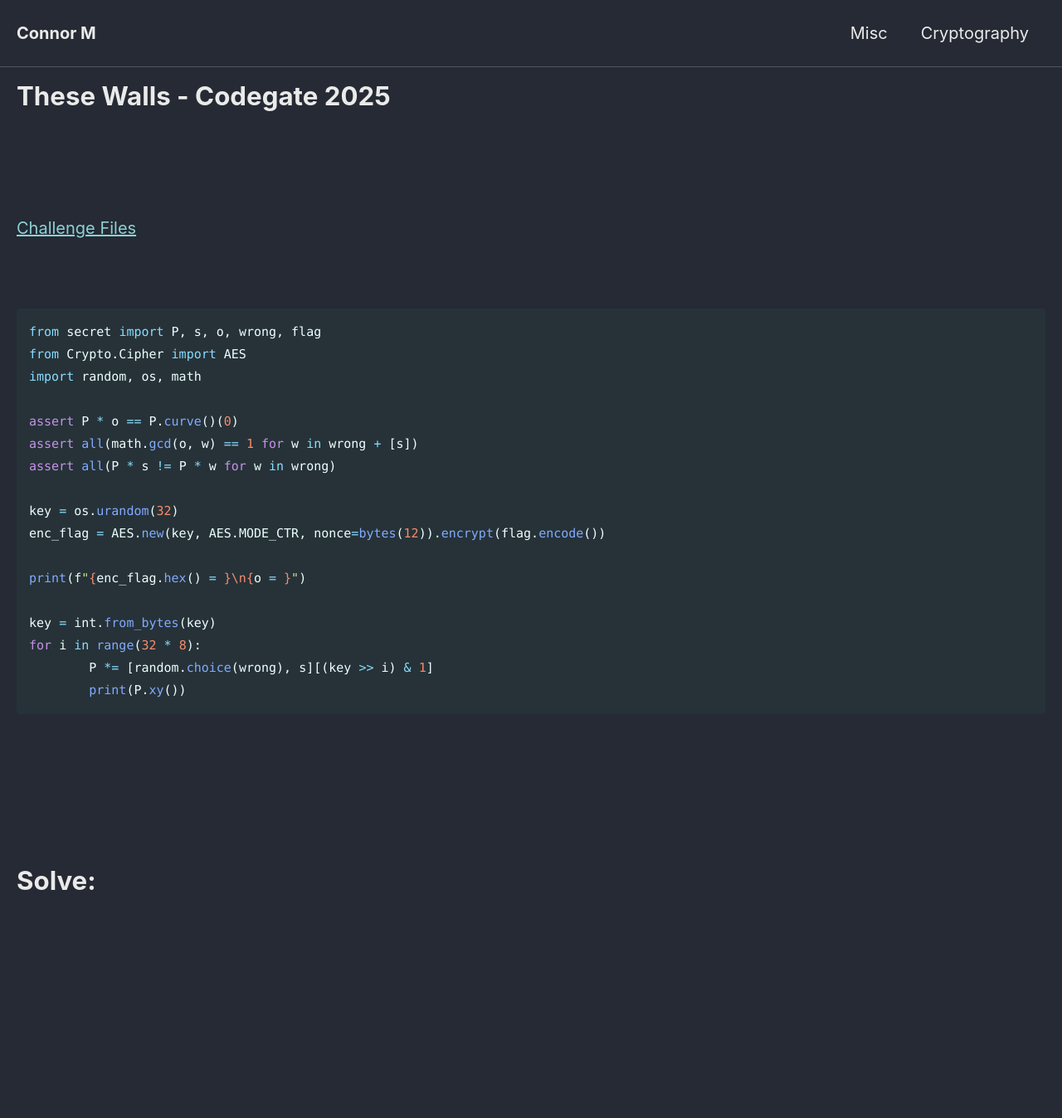
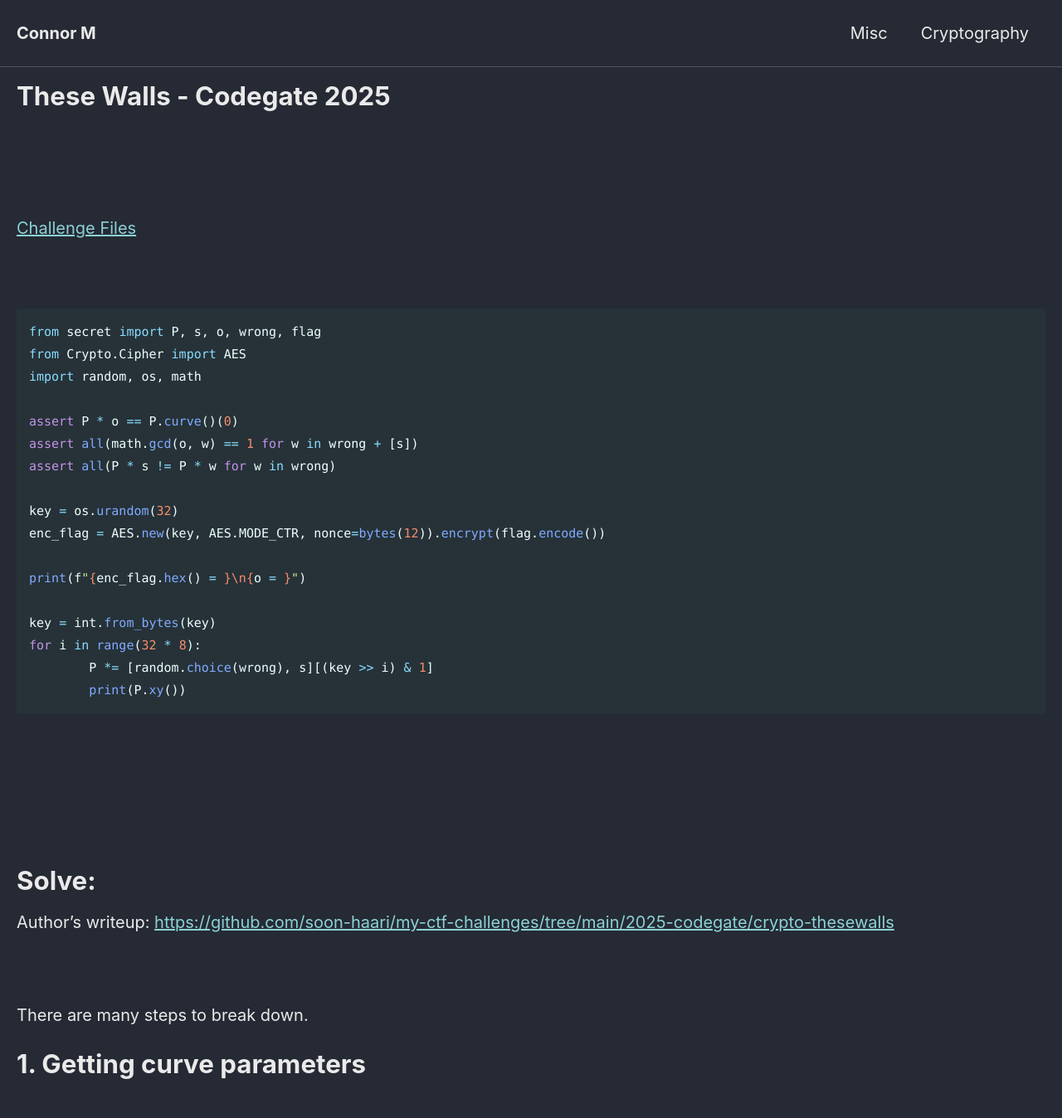
Before and after one commit to Connor-McCartney/Connor-McCartney.github.io, a Jekyll site: the page built from _pages/cryptography/ecc/TheseWallsCodegate2025.md, in a window 1280 px wide. Shown: the whole page at 83% size. Built offline with Jekyll 4.4.1, drawn with Linux system fonts in a browser that asks for light colours; cached includes are drawn as plain includes; before the commit the page ends 1127 px from its top, so only the background shows below that.

Commit message:
Update TheseWallsCodegate2025.md

```diff
--- a/_pages/cryptography/ecc/TheseWallsCodegate2025.md
+++ b/_pages/cryptography/ecc/TheseWallsCodegate2025.md
@@ -39,3 +39,11 @@ for i in range(32 * 8):
 <br>
 
 # Solve:
+
+Author's writeup: <https://github.com/soon-haari/my-ctf-challenges/tree/main/2025-codegate/crypto-thesewalls>
+
+<br>
+
+There are many steps to break down.
+
+# 1. Getting curve parameters
```
